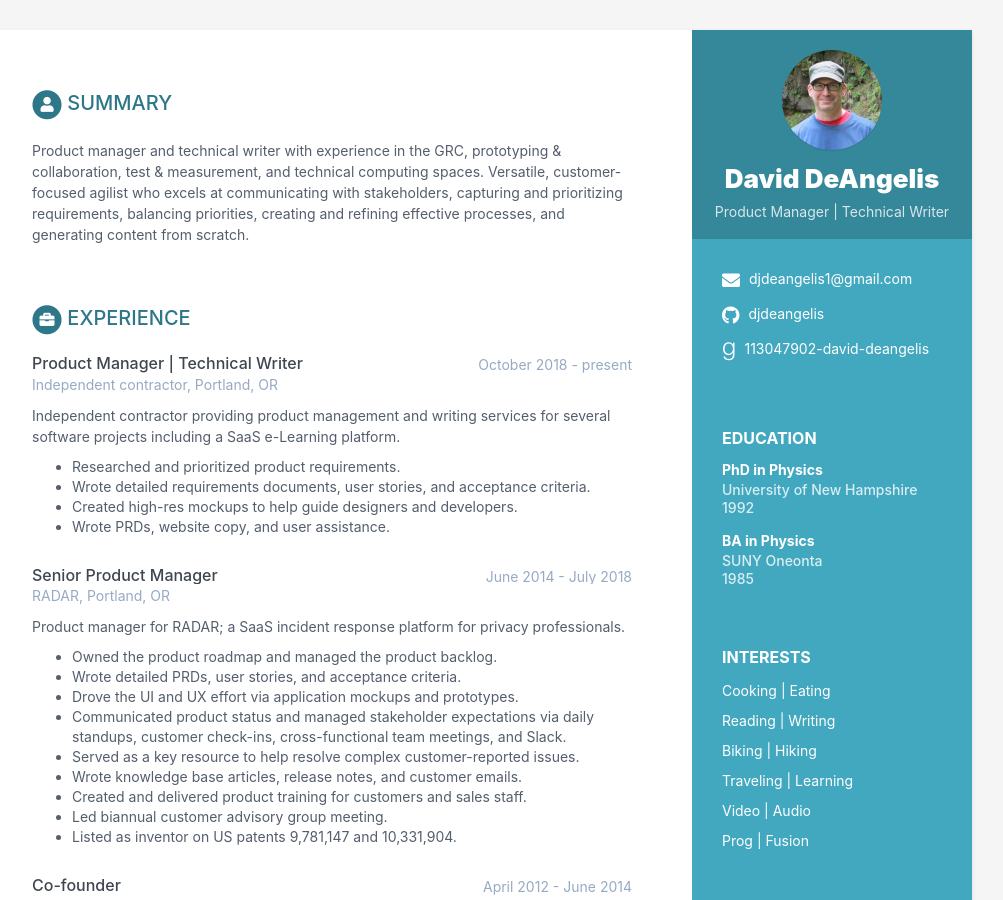
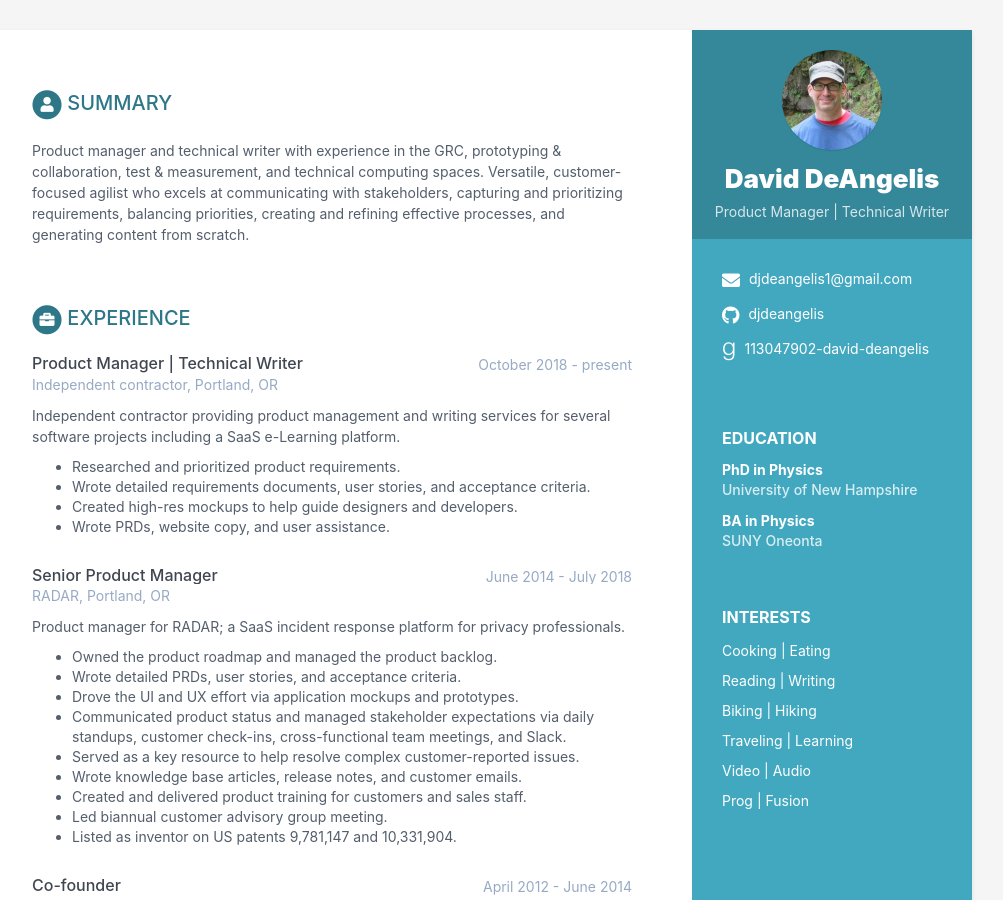
Before and after one commit to djdeangelis/djdeangelis.github.io, a Jekyll site: the page built from index.html, in a window 1280 px wide and 900 px high. Shown: the whole window, without its empty margins (168-1171 px from the left). Built offline with Jekyll 4.4.1, drawn with Linux system fonts in a browser that asks for light colours.

```diff
--- a/_data/data.yml
+++ b/_data/data.yml
@@ -59,7 +59,7 @@ career-profile:
 education:
     - degree: PhD in Physics
       university: University of New Hampshire
-      time: 1992
+      time:
       details: |
         Lorem ipsum dolor sit amet, consectetuer adipiscing elit. Aenean commodo ligula eget dolor.
         Aenean massa. Cum sociis natoque penatibus et magnis dis parturient montes nascetur.
@@ -67,7 +67,7 @@ education:
           - Bullet point
     - degree: BA in Physics
       university: SUNY Oneonta
-      time: 1985
+      time:
       details: |
         Lorem ipsum dolor sit amet, consectetuer adipiscing elit. Aenean commodo ligula eget dolor.
         Aenean massa. Cum sociis natoque penatibus et magnis dis parturient montes nascetur.
```
